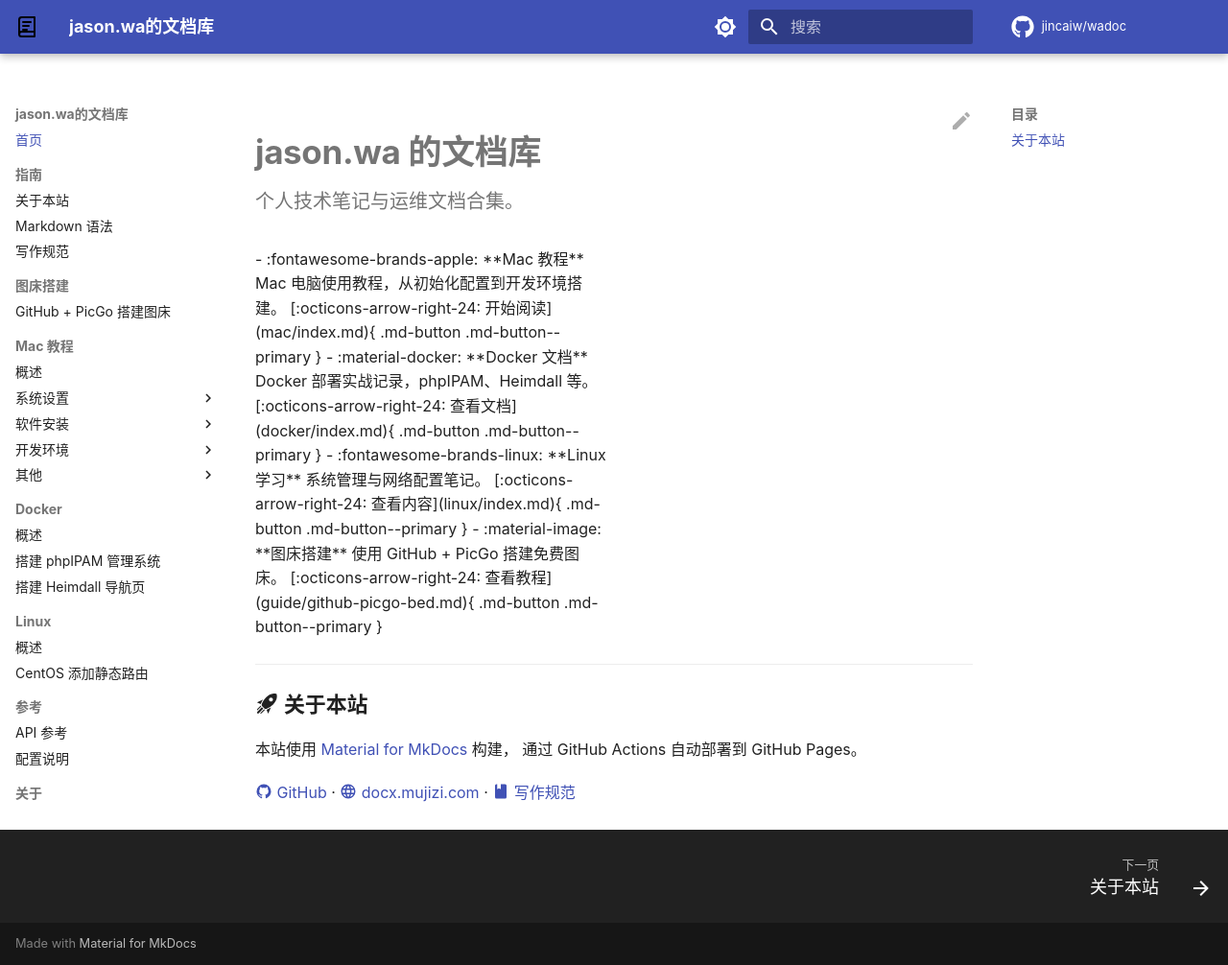
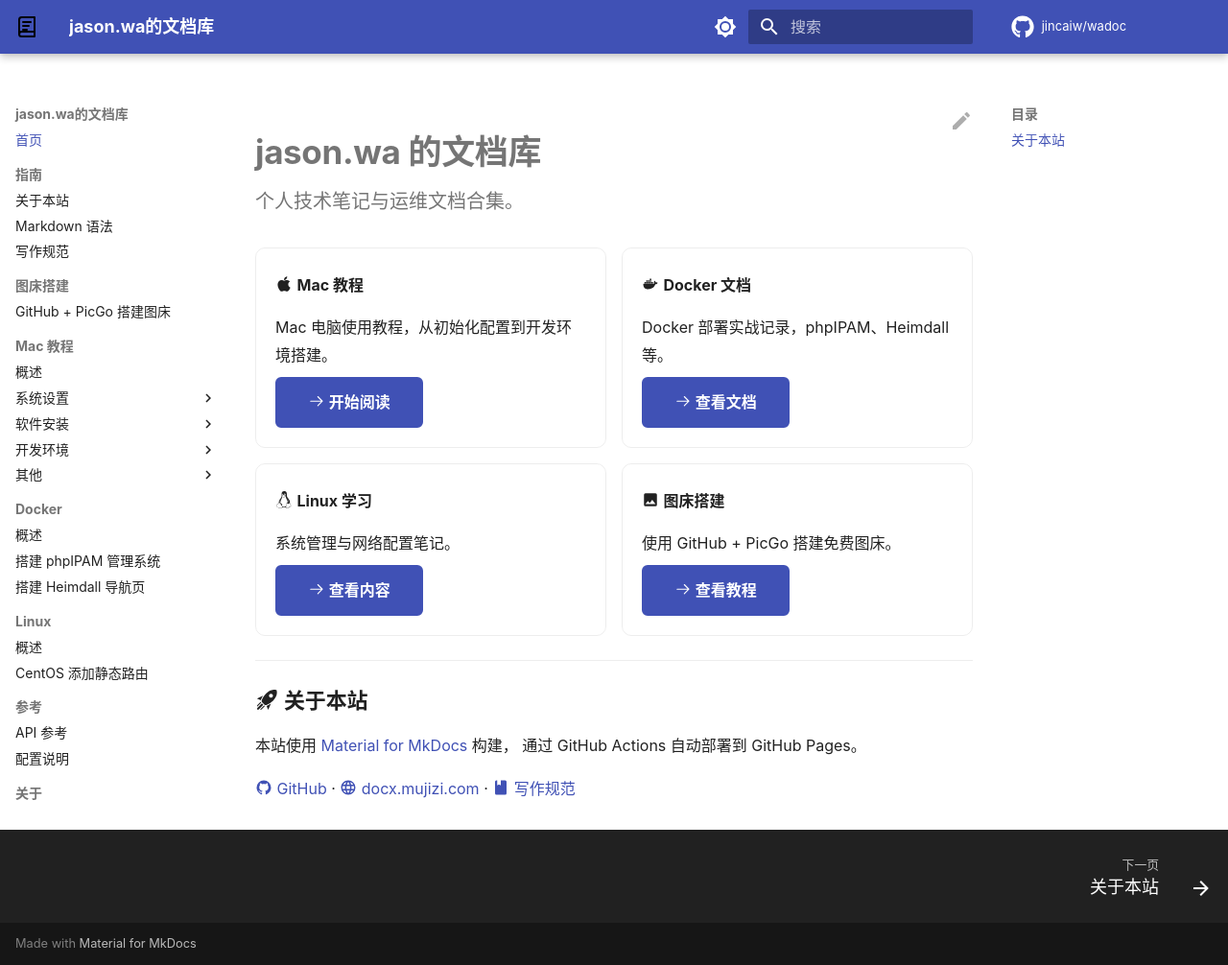
Before and after one commit to jincaiw/wadoc, an MkDocs documentation site: the page built from docs/index.md, in a window 1280 px wide and 1006 px high. Shown: the whole window at 96% size. Built offline with MkDocs 1.6.1 and Material for MkDocs 9.7.7, drawn with Linux system fonts in a browser that asks for light colours; comment, search, counter and statistics services are not loaded; part of the change alters nothing that is shown.

```diff
--- a/mkdocs.yml
+++ b/mkdocs.yml
@@ -50,6 +50,7 @@ plugins:
 markdown_extensions:
   - admonition
   - attr_list
+  - md_in_html
   - footnotes
   - tables
   - toc:
```
Also changed, not shown: docs/stylesheets/extra.css (+7 -4 lines).
